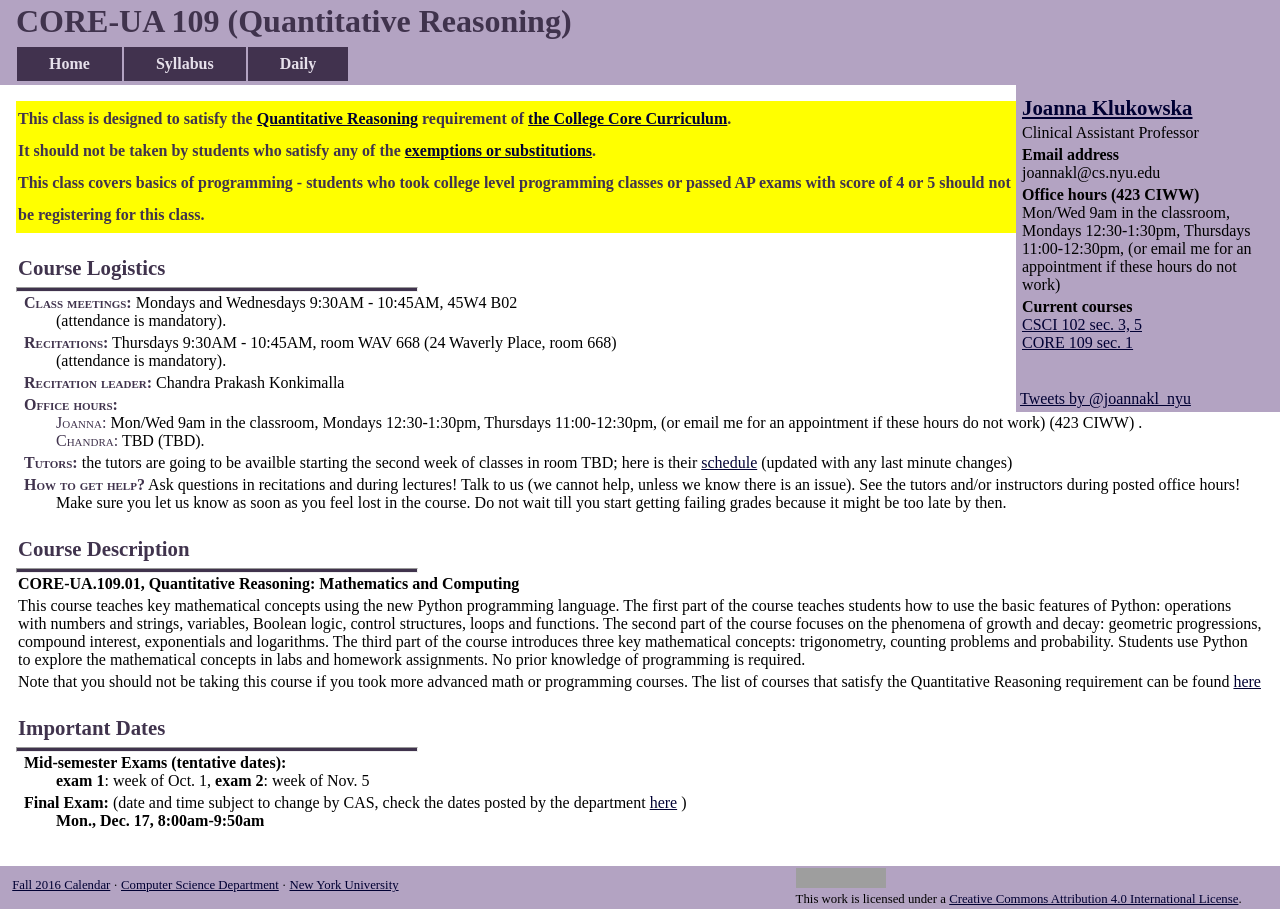
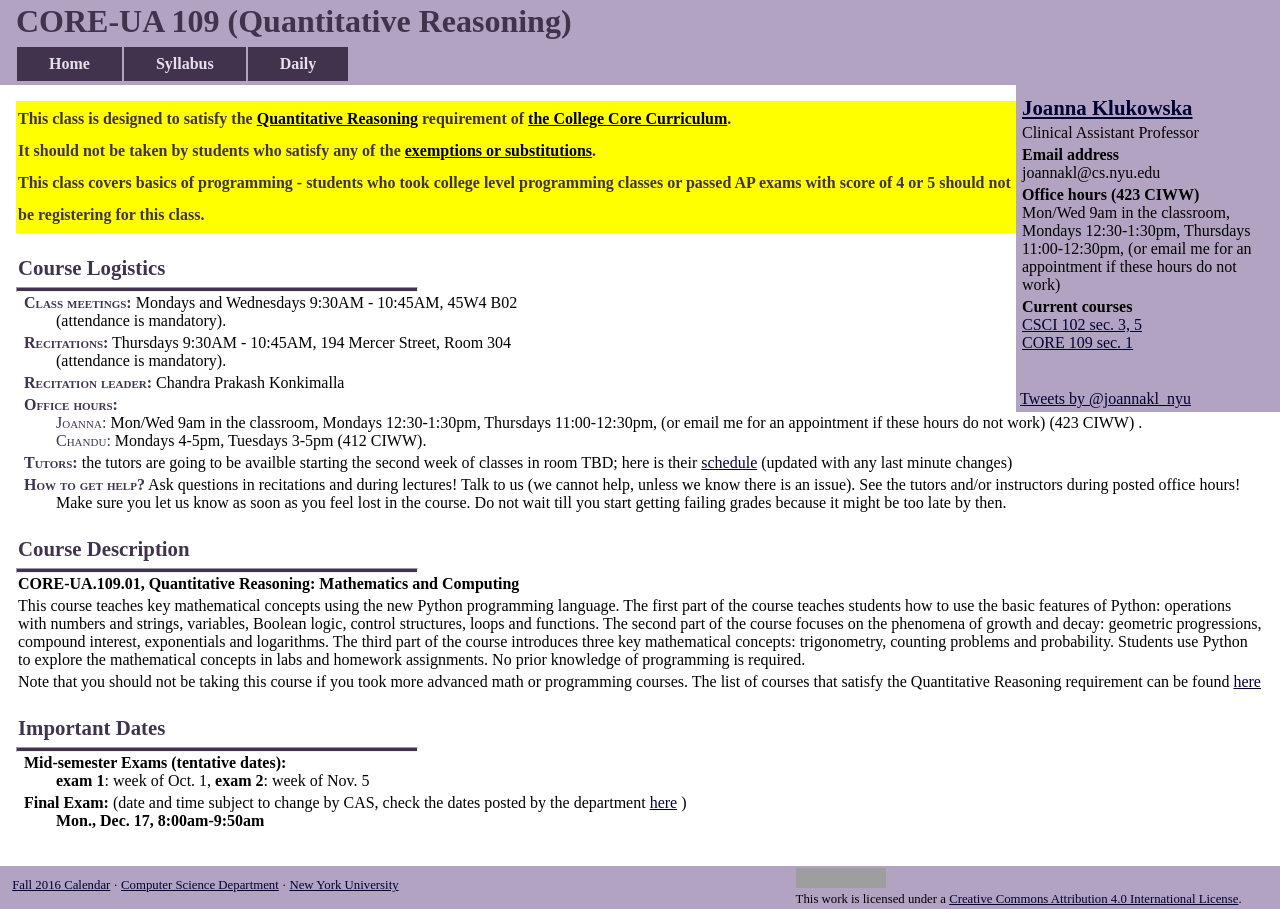
Before and after one commit to joannakl/core109_f18, a Jekyll site: the page built from index.markdown, in a window 1280 px wide. Built offline with Jekyll 4.4.1, drawn with Linux system fonts in a browser that asks for light colours; comment, search, counter and statistics services are not loaded; grey boxes are pictures that could not be loaded.

Commit message:
room change and office hours

```diff
--- a/_config.yml
+++ b/_config.yml
@@ -25,17 +25,17 @@ course_semester: "Fall 2018"
 course_time: "Mondays and Wednesdays 9:30AM - 10:45AM, 45W4 B02  <br>"
 
 recitation_section: "002"
-recitation_time:  "Thursdays 9:30AM - 10:45AM, room WAV 668 (24 Waverly Place, room 668) <br>"
+recitation_time:  "Thursdays 9:30AM - 10:45AM, 194 Mercer Street, Room 304 <br>"
 recitation_instructor_full: "Chandra Prakash Konkimalla"
-recitation_instructor_name: "Chandra"
+recitation_instructor_name: "Chandu"
 
 
 instructor_office_hours: "Mon/Wed 9am in the classroom,
 Mondays 12:30-1:30pm, Thursdays 11:00-12:30pm,
 (or email me for an appointment if these hours do not work)"
 instructor_office_hours_location: "423 CIWW"
-recitation_office_hours: "TBD"
-recitation_office_hours_location: "TBD"
+recitation_office_hours: "Mondays 4-5pm, Tuesdays 3-5pm"
+recitation_office_hours_location: "412 CIWW"
 
 tutor_location: "TBD"
 tutor_schedule_link: "TBD"
```
